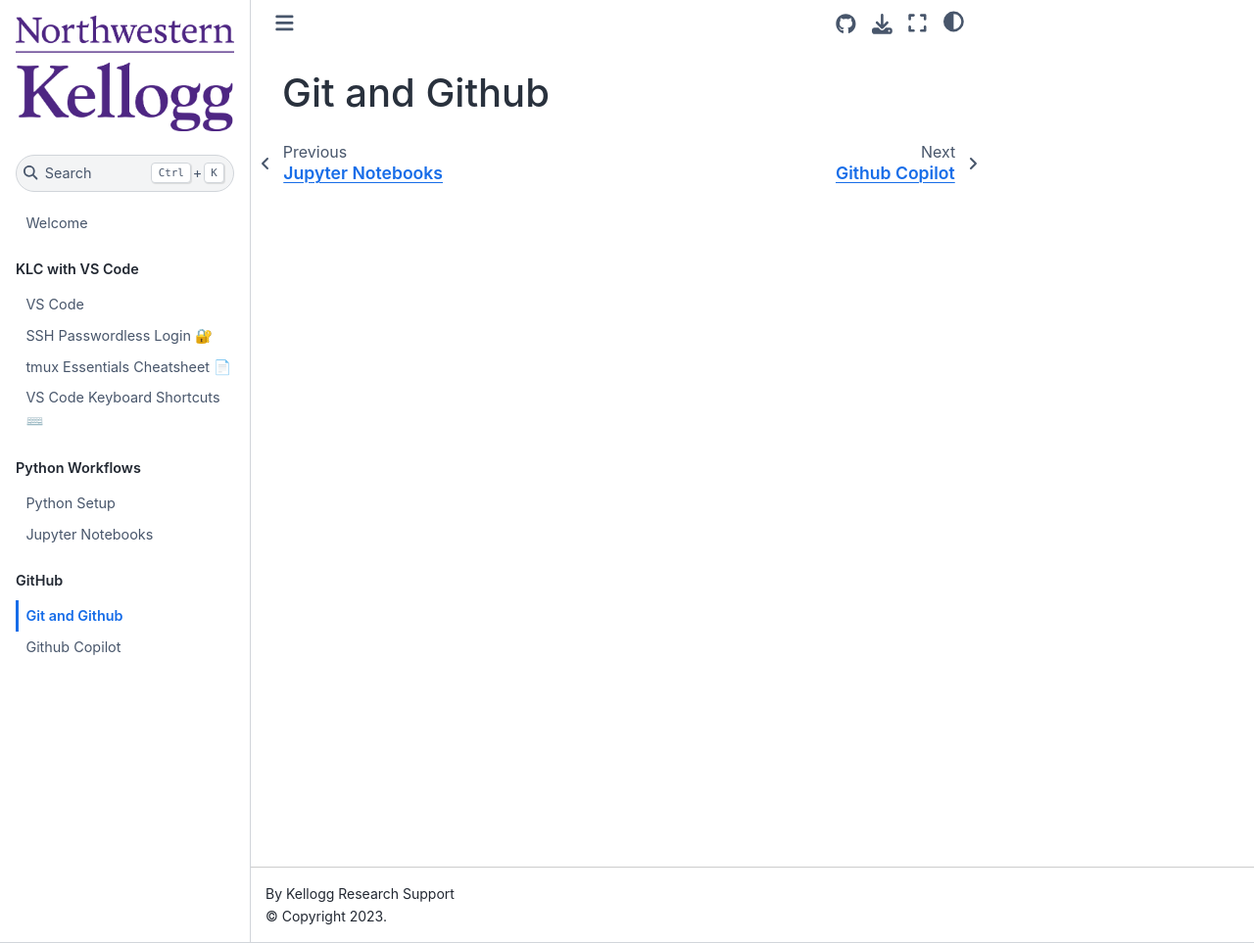
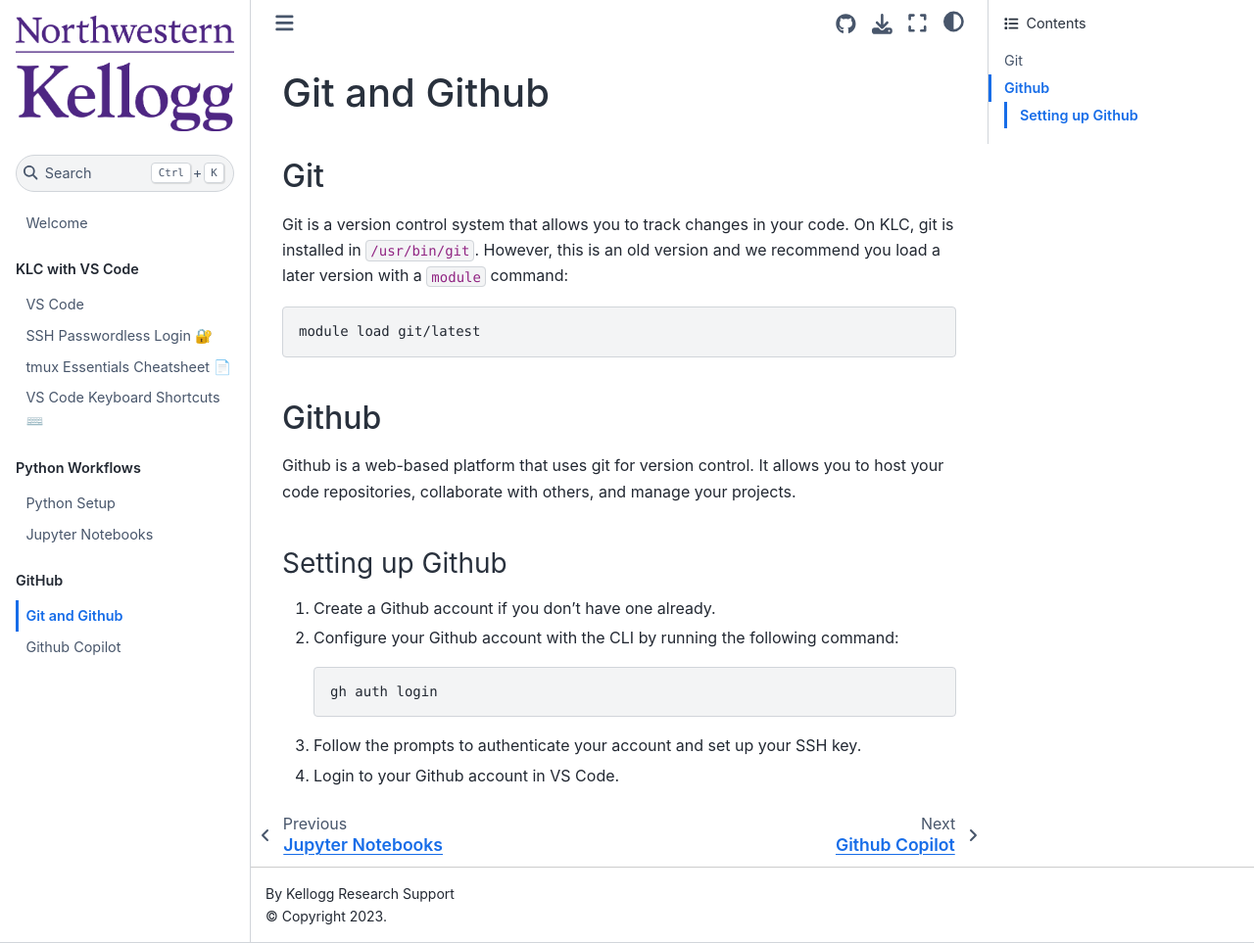
Before and after one commit to rs-kellogg/krs-KLCworkflow-cookbook, a Jupyter Book: the page built from docs/github.md, in a window 1280 px wide and 963 px high. Shown: the whole window at 98% size. Built offline with Jupyter Book 1.0.4 settings and Sphinx 7.4.7 and the Sphinx Book theme 1.1.4, drawn with Linux system fonts in a browser that asks for light colours; pages that are not in the unit, such as notebooks, are missing from menus.

Commit message:
added git/github info

````diff
--- a/docs/github.md
+++ b/docs/github.md
@@ -1 +1,20 @@
 # Git and Github
+
+## Git
+Git is a version control system that allows you to track changes in your code. On KLC, git is installed in `/usr/bin/git`. However, this is an old version and we recommend you load a later version with a `module` command:
+
+```bash
+module load git/latest
+```
+
+## Github
+Github is a web-based platform that uses git for version control. It allows you to host your code repositories, collaborate with others, and manage your projects.
+
+### Setting up Github
+1. Create a Github account if you don't have one already.
+2. Configure your Github account with the CLI by running the following command:
+   ```bash
+   gh auth login
+   ```
+3. Follow the prompts to authenticate your account and set up your SSH key.
+4. Login to your Github account in VS Code.
````
Also changed, not shown: 1 other file.
